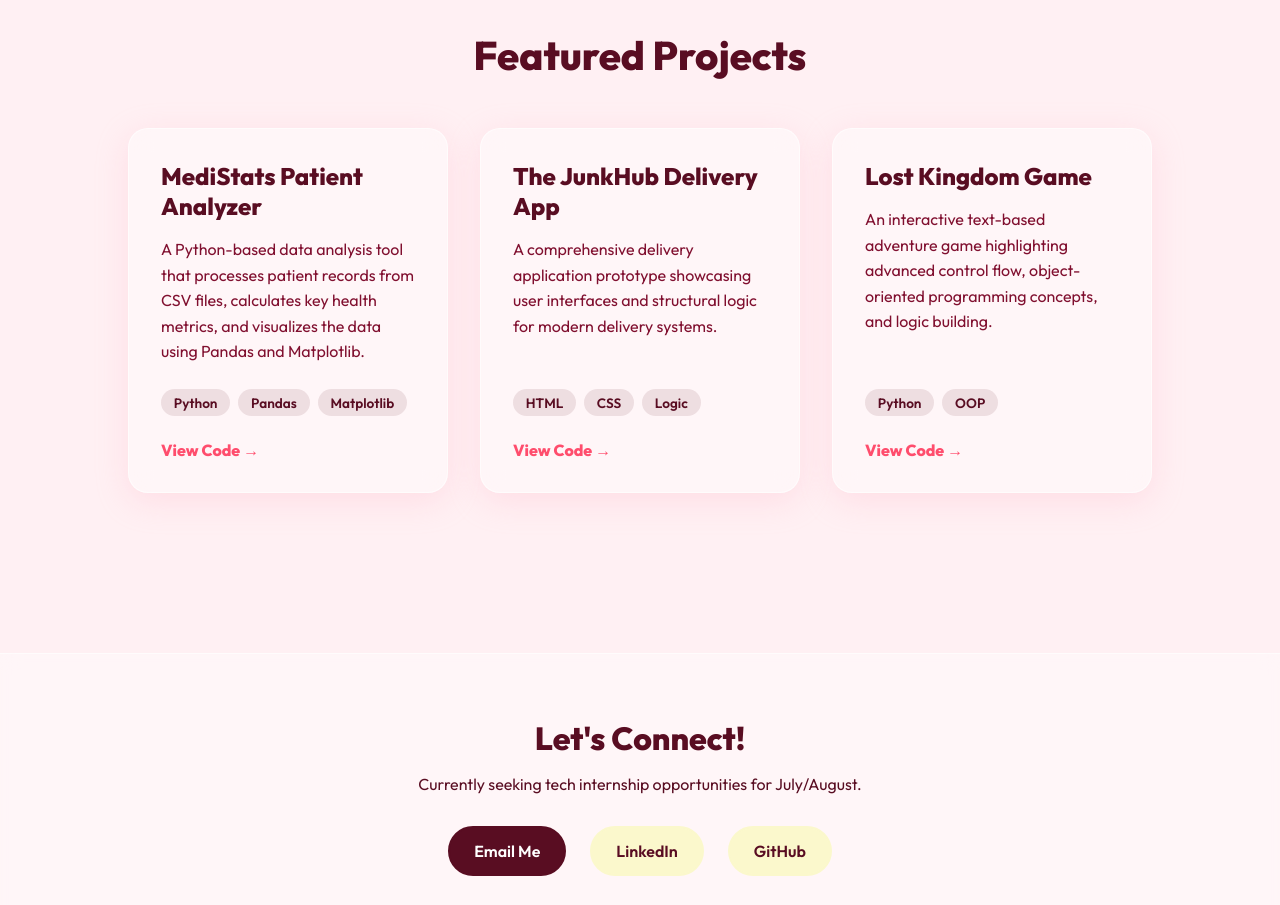
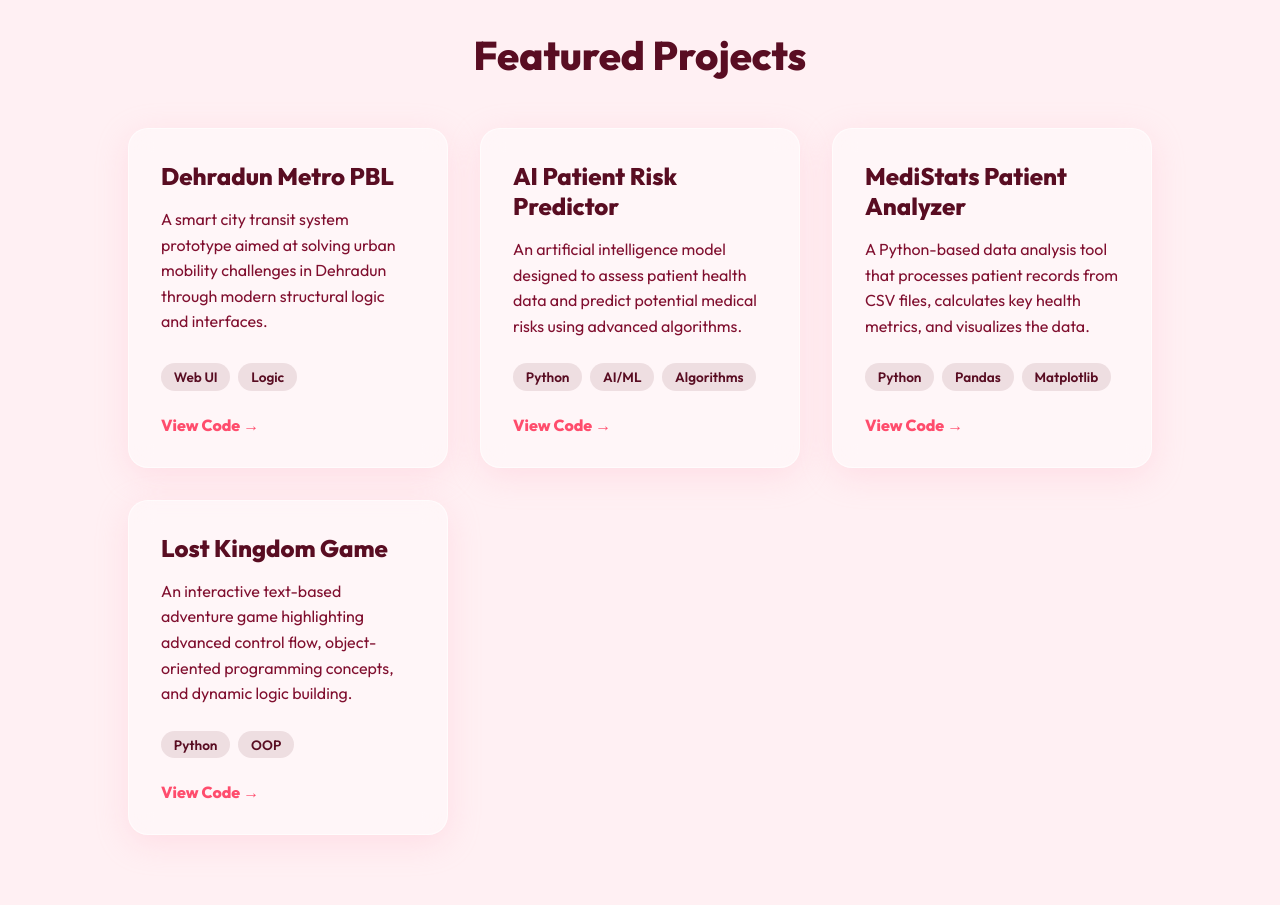
Before and after one commit to simranjuyal/simran-portfolio, a plain HTML site: page index.html in a window 1280 px wide. Shown: the part 2120-3025 px from the top of the page. Drawn offline with Linux system fonts and the light colour scheme.

Commit message:
Add files via upload

```diff
--- a/index.html
+++ b/index.html
@@ -65,28 +65,38 @@
         <div class="projects-grid">
             <!-- Project 1 -->
             <div class="project-card glass-card">
+                <h3>Dehradun Metro PBL</h3>
+                <p>A smart city transit system prototype aimed at solving urban mobility challenges in Dehradun through modern structural logic and interfaces.</p>
+                <div class="tech-stack">
+                    <span>Web UI</span> <span>Logic</span>
+                </div>
+                <a href="#" class="project-link">View Code →</a>
+            </div>
+
+            <!-- Project 2 -->
+            <div class="project-card glass-card">
+                <h3>AI Patient Risk Predictor</h3>
+                <p>An artificial intelligence model designed to assess patient health data and predict potential medical risks using advanced algorithms.</p>
+                <div class="tech-stack">
+                    <span>Python</span> <span>AI/ML</span> <span>Algorithms</span>
+                </div>
+                <a href="#" class="project-link">View Code →</a>
+            </div>
+
+            <!-- Project 3 -->
+            <div class="project-card glass-card">
                 <h3>MediStats Patient Analyzer</h3>
-                <p>A Python-based data analysis tool that processes patient records from CSV files, calculates key health metrics, and visualizes the data using Pandas and Matplotlib.</p>
+                <p>A Python-based data analysis tool that processes patient records from CSV files, calculates key health metrics, and visualizes the data.</p>
                 <div class="tech-stack">
                     <span>Python</span> <span>Pandas</span> <span>Matplotlib</span>
                 </div>
                 <a href="#" class="project-link">View Code →</a>
             </div>
 
-            <!-- Project 2 -->
-            <div class="project-card glass-card">
-                <h3>The JunkHub Delivery App</h3>
-                <p>A comprehensive delivery application prototype showcasing user interfaces and structural logic for modern delivery systems.</p>
-                <div class="tech-stack">
-                    <span>HTML</span> <span>CSS</span> <span>Logic</span>
-                </div>
-                <a href="#" class="project-link">View Code →</a>
-            </div>
-
-            <!-- Project 3 -->
+            <!-- Project 4 -->
             <div class="project-card glass-card">
                 <h3>Lost Kingdom Game</h3>
-                <p>An interactive text-based adventure game highlighting advanced control flow, object-oriented programming concepts, and logic building.</p>
+                <p>An interactive text-based adventure game highlighting advanced control flow, object-oriented programming concepts, and dynamic logic building.</p>
                 <div class="tech-stack">
                     <span>Python</span> <span>OOP</span>
                 </div>
```
